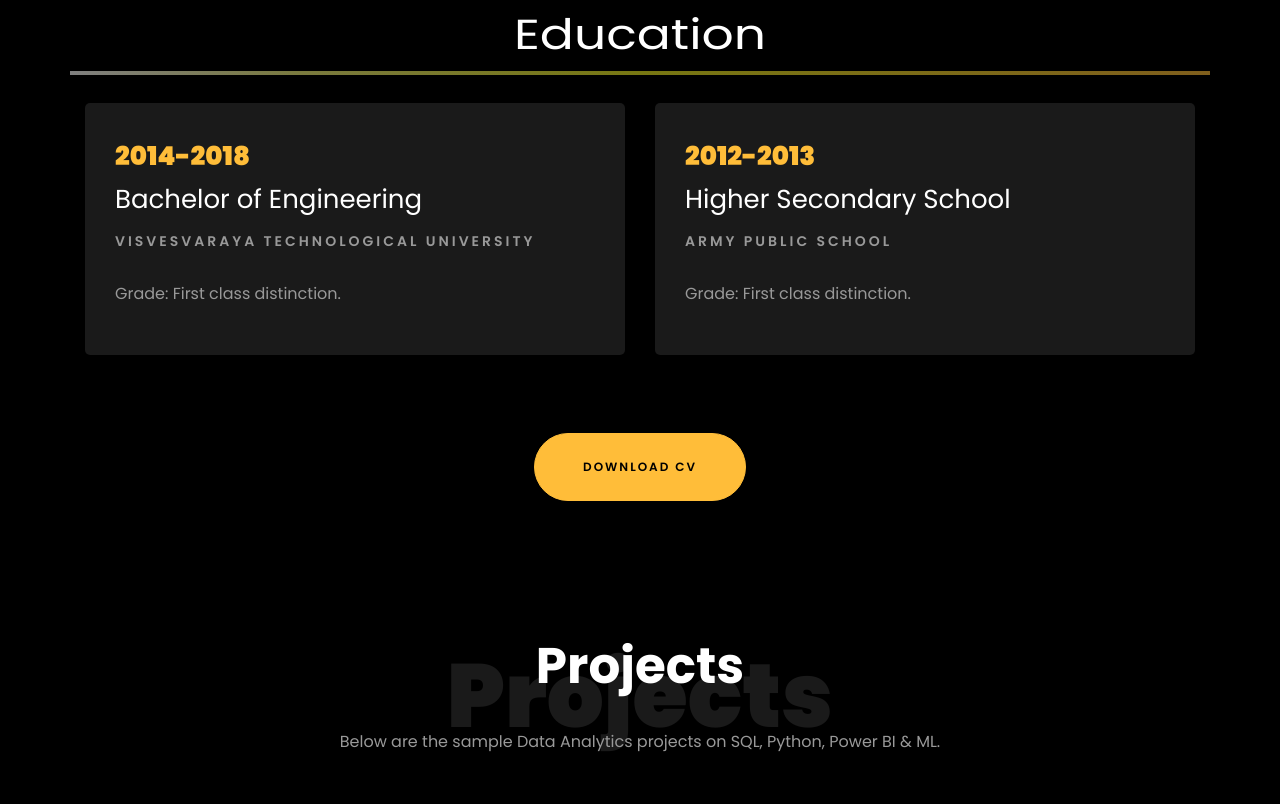
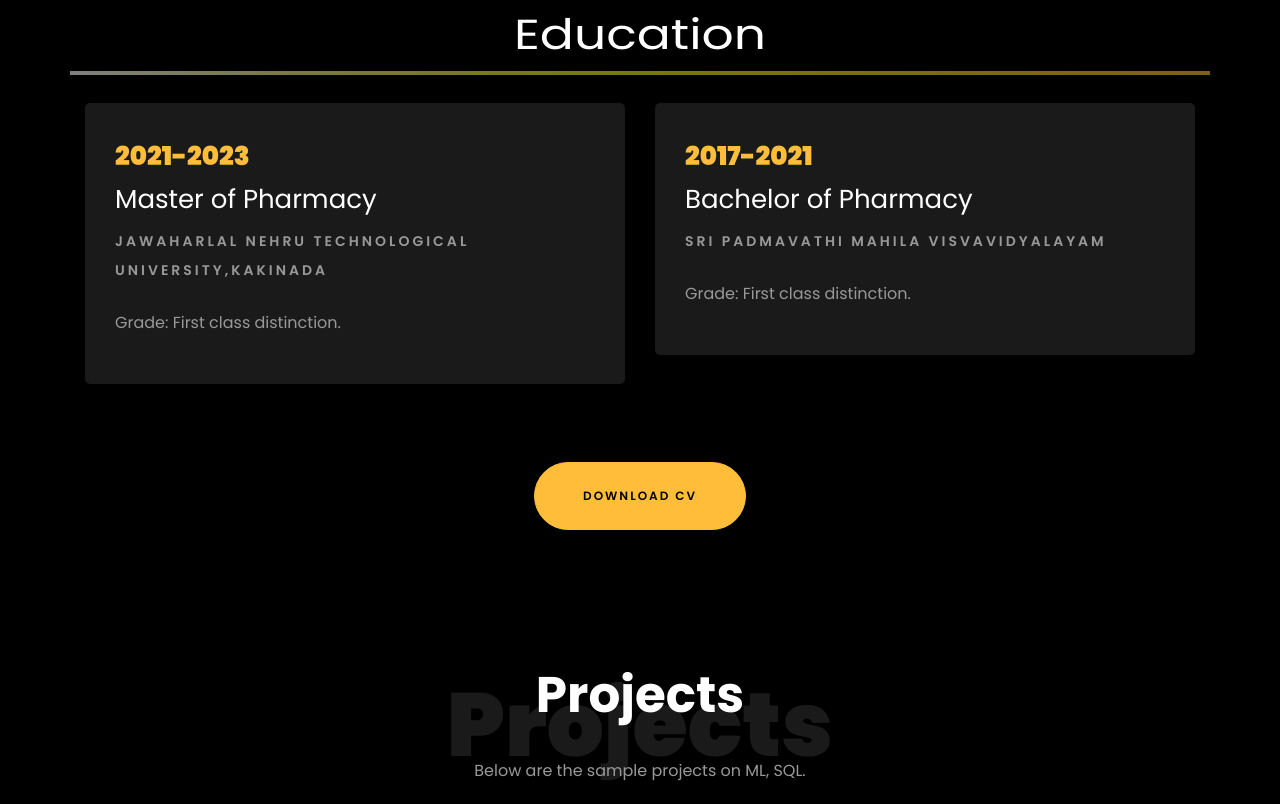
Before and after one commit to kalpanasanikommu/Kalpana, a plain HTML site: page index.html in a window 1280 px wide. Shown: the part 2598-3402 px from the top of the page. Drawn offline with Linux system fonts and the light colour scheme; files whose address does not match are found by name.

Commit message:
second commit

```diff
--- a/index.html
+++ b/index.html
@@ -377,18 +377,18 @@
 			<div class="row">
     			<div class="col-md-6">
     				<div class="resume-wrap ftco-animate">
-    					<span class="date">2014-2018</span>
-    					<h2>Bachelor of Engineering</h2>
-    					<span class="position">Visvesvaraya Technological University</span>
+    					<span class="date">2021-2023</span>
+    					<h2>Master of Pharmacy</h2>
+    					<span class="position">Jawaharlal Nehru Technological University,Kakinada</span>
     					<p class="mt-4">Grade: First class distinction.</p>
     				</div>
     			</div>
 
     			<div class="col-md-6">
     				<div class="resume-wrap ftco-animate">
-    					<span class="date">2012-2013</span>
-    					<h2>Higher Secondary School</h2>
-    					<span class="position">Army Public School</span>
+    					<span class="date">2017-2021</span>
+    					<h2>Bachelor of Pharmacy</h2>
+    					<span class="position">Sri Padmavathi Mahila Visvavidyalayam</span>
     					<p class="mt-4">Grade: First class distinction.</p>
     				</div>
 				</div>
@@ -410,7 +410,7 @@
           <div class="col-md-7 heading-section text-center ftco-animate">
             <h1 class="big big-2">Projects</h1>
             <h2 class="mb-4">Projects</h2>
-            <p>Below are the sample Data Analytics projects on SQL, Python, Power BI & ML.</p>
+            <p>Below are the sample projects on ML, SQL.</p>
           </div>
         </div>
         <div class="row d-flex">
```
